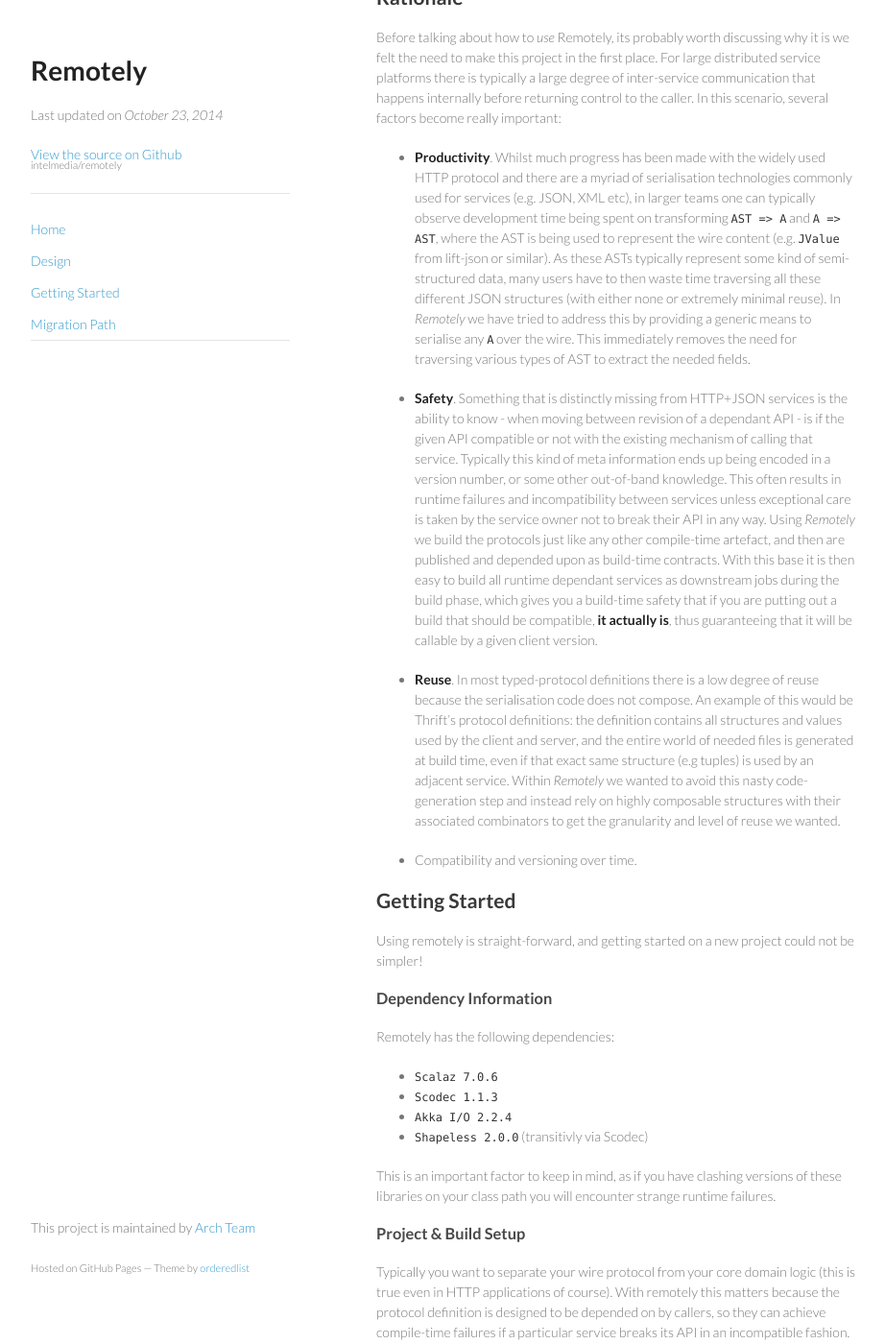
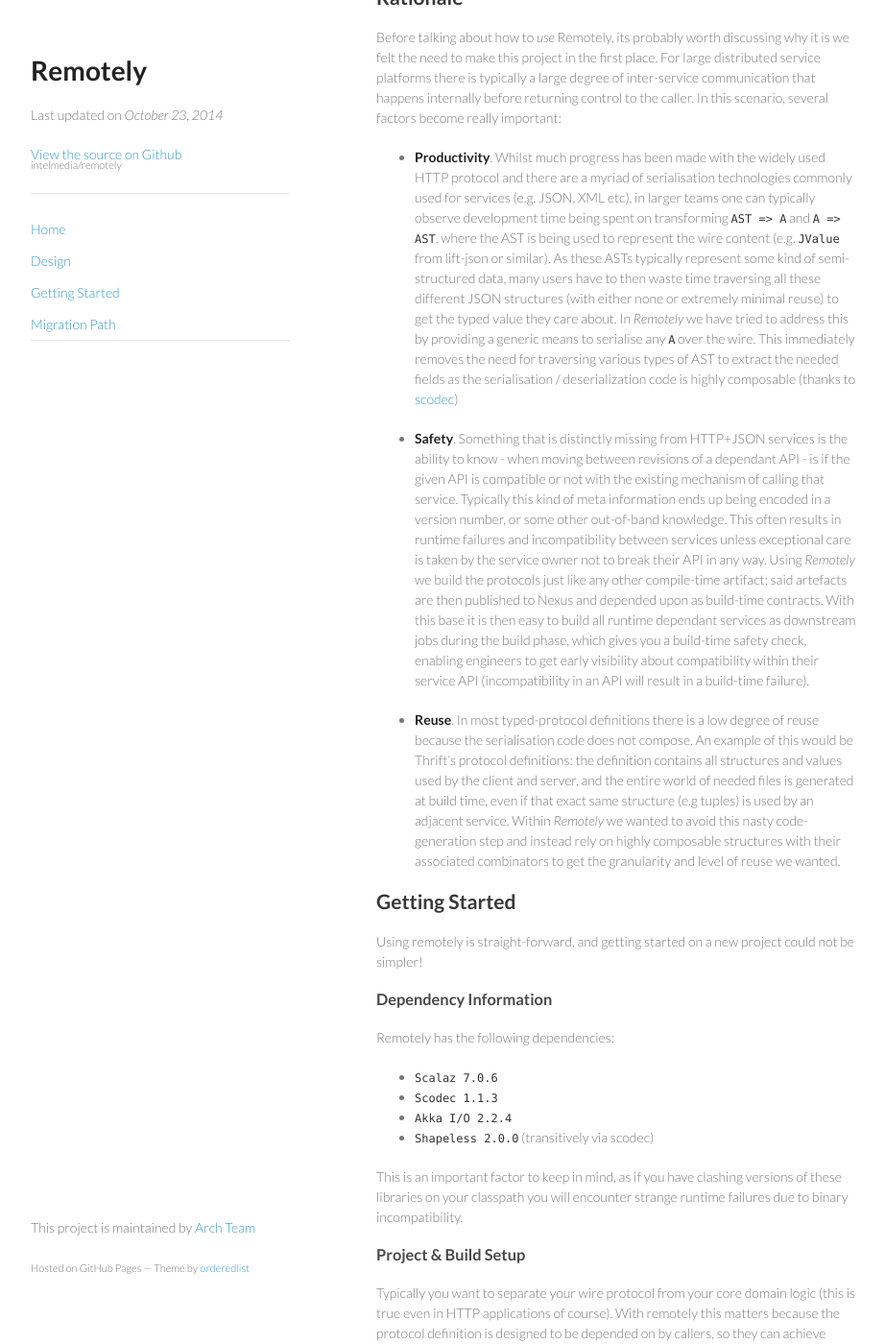
Before and after one commit to Verizon/remotely, a Jekyll site: the page built from index.md, in a window 1280 px wide and 1400 px high, scrolled down 207 px. Shown: the whole window at 96% size, without its empty margins (178-1100 px from the left). Built offline with Jekyll 4.4.1, drawn with Linux system fonts in a browser that asks for light colours; Markdown is read by kramdown in place of the engine named in the settings; some of the changed text lies outside the part shown.

Commit message:
more doc updates

```diff
--- a/index.md
+++ b/index.md
@@ -12,14 +12,11 @@ Remotely is an elegant, reasonable machine communication system for functional p
 
 Before talking about how to *use* Remotely, its probably worth discussing why it is we felt the need to make this project in the first place. For large distributed service platforms there is typically a large degree of inter-service communication that happens internally before returning control to the caller. In this scenario, several factors become really important:
 
-* **Productivity**. Whilst much progress has been made with the widely used HTTP protocol and there are a myriad of serialisation technologies commonly used for services (e.g. JSON, XML etc), in larger teams one can typically observe development time being spent on transforming `AST => A` and `A => AST`, where the AST is being used to represent the wire content (e.g. `JValue` from lift-json or similar). As these ASTs typically represent some kind of semi-structured data, many users have to then waste time traversing all these different JSON structures (with either none or extremely minimal reuse). In *Remotely* we have tried to address this by providing a generic means to serialise any `A` over the wire. This immediately removes the need for traversing various types of AST to extract the needed fields.
+* **Productivity**. Whilst much progress has been made with the widely used HTTP protocol and there are a myriad of serialisation technologies commonly used for services (e.g. JSON, XML etc), in larger teams one can typically observe development time being spent on transforming `AST => A` and `A => AST`, where the AST is being used to represent the wire content (e.g. `JValue` from lift-json or similar). As these ASTs typically represent some kind of semi-structured data, many users have to then waste time traversing all these different JSON structures (with either none or extremely minimal reuse) to get the typed value they care about. In *Remotely* we have tried to address this by providing a generic means to serialise any `A` over the wire. This immediately removes the need for traversing various types of AST to extract the needed fields as the serialisation / deserialization code is highly composable (thanks to [scodec](https://github.com/scodec/scodec))
 
-* **Safety**. Something that is distinctly missing from HTTP+JSON services is the ability to know - when moving between revision of a dependant API - is if the given API compatible or not with the existing mechanism of calling that service. Typically this kind of meta information ends up being encoded in a version number, or some other out-of-band knowledge. This often results in runtime failures and incompatibility between services unless exceptional care is taken by the service owner not to break their API in any way. Using *Remotely* we build the protocols just like any other compile-time artefact, and then are published and depended upon as build-time contracts. With this base it is then easy to build all runtime dependant services as downstream jobs during the build phase, which gives you a build-time safety that if you are putting out a build that should be compatible, **it actually is**, thus guaranteeing that it will be callable by a given client version.
+* **Safety**. Something that is distinctly missing from HTTP+JSON services is the ability to know - when moving between revisions of a dependant API - is if the given API is compatible or not with the existing mechanism of calling that service. Typically this kind of meta information ends up being encoded in a version number, or some other out-of-band knowledge. This often results in runtime failures and incompatibility between services unless exceptional care is taken by the service owner not to break their API in any way. Using *Remotely* we build the protocols just like any other compile-time artifact; said artefacts are then published to Nexus and depended upon as build-time contracts. With this base it is then easy to build all runtime dependant services as downstream jobs during the build phase, which gives you a build-time safety check, enabling engineers to get early visibility about compatibility within their service API (incompatibility in an API will result in a build-time failure).
 
 * **Reuse**. In most typed-protocol definitions there is a low degree of reuse because the serialisation code does not compose. An example of this would be Thrift's protocol definitions: the definition contains all structures and values used by the client and server, and the entire world of needed files is generated at build time, even if that exact same structure (e.g tuples) is used by an adjacent service. Within *Remotely* we wanted to avoid this nasty code-generation step and instead rely on highly composable structures with their associated combinators to get the granularity and level of reuse we wanted.
-
-
-* Compatibility and versioning over time.
 
 ## Getting Started
 
@@ -32,9 +29,9 @@ Remotely has the following dependencies:
 * `Scalaz 7.0.6`
 * `Scodec 1.1.3`
 * `Akka I/O 2.2.4`
-* `Shapeless 2.0.0` (transitivly via Scodec)
+* `Shapeless 2.0.0` (transitively via scodec)
 
-This is an important factor to keep in mind, as if you have clashing versions of these libraries on your class path you will encounter strange runtime failures.
+This is an important factor to keep in mind, as if you have clashing versions of these libraries on your classpath you will encounter strange runtime failures due to binary incompatibility.
 
 ### Project & Build Setup
 
```
Also changed, not shown: other parts of index.md (+3 -1 lines).
